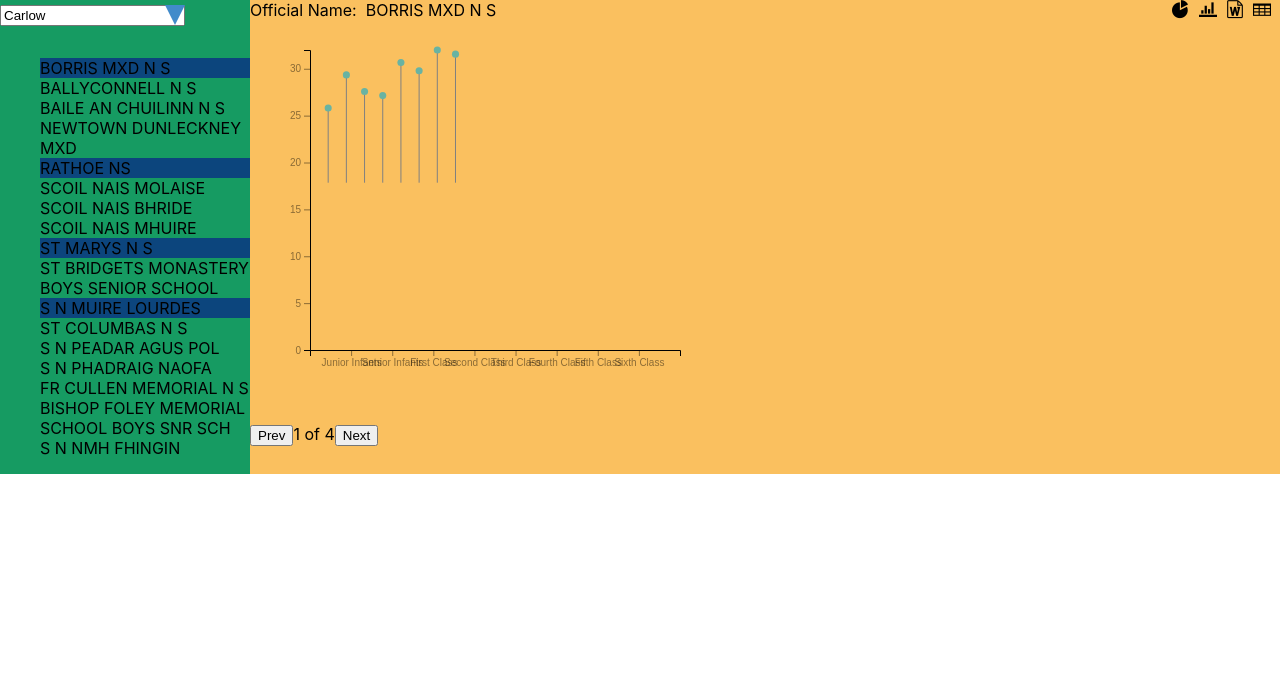
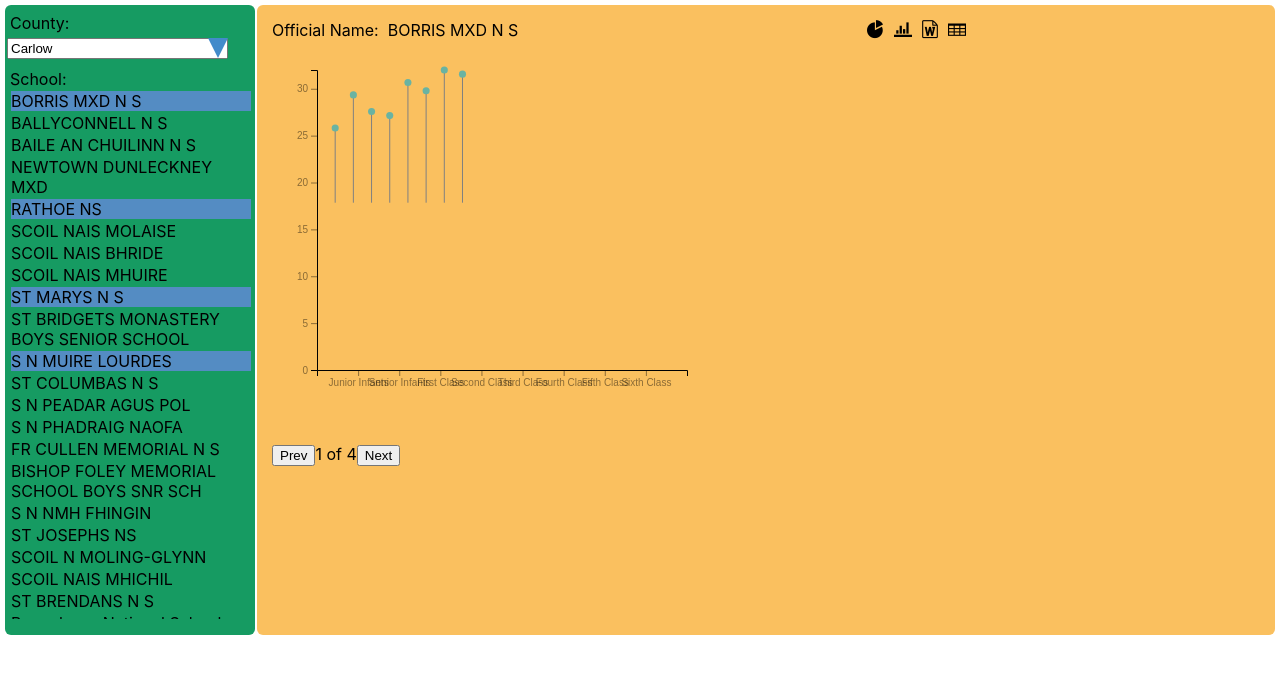
Before and after one commit to jimuyouyou/ieschools, a React (Create React App) app: page /home in a window 1280 px wide. Shown: the top 674 px of the page. Built offline with nearby package versions, Linux system fonts and the light colour scheme.

Commit message:
backgrounds

```diff
--- a/src/features/main/Main.tsx
+++ b/src/features/main/Main.tsx
@@ -59,8 +59,14 @@ export function Main() {
   return (
     <div className='main-wrapper'>
       <div className='main-selection-wrapper'>
-        <Dropdown items={cts} onChange={handleOnCountyChange} value={selectedCounty} />
-        <ListBox items={schools} onChange={handleOnSchoolChange} value={selectedSchools} />
+        <div className='county-wrapper'>
+          <div className='selection-label'>County:</div>
+          <Dropdown items={cts} onChange={handleOnCountyChange} value={selectedCounty} />
+        </div>
+        <div className='school-wrapper'>
+          <div className='selection-label'>School:</div>
+          <ListBox items={schools} onChange={handleOnSchoolChange} value={selectedSchools} />
+        </div>
         {/* <button onClick={handleGetReport}>Generate Report</button> */}
       </div>
       <div className='main-report-wrapper'>
--- a/src/styles/base.scss
+++ b/src/styles/base.scss
@@ -5,7 +5,9 @@ $yellow    : #f0ac01;
 $dark-blue : #00005c;
 
 $blue         : #0c457d;
+$blue2        : #548cc3;
 $light-blue   : #428bca;
+$lighter-blue : #add0ea;
 $red          : #d9534f;
 $light-gray   : #ffefdb;
 $light-yellow : #ffbe4f;
@@ -13,4 +15,25 @@ $best-yellow  : #fac05f;
 
 body {
   background-color: $white;
+
+
+  /* width */
+  ::-webkit-scrollbar {
+    width: 10px;
+  }
+
+  /* Track */
+  ::-webkit-scrollbar-track {
+    background: #888;
+  }
+
+  /* Handle */
+  ::-webkit-scrollbar-thumb {
+    background: $light-blue;
+  }
+
+  /* Handle on hover */
+  ::-webkit-scrollbar-thumb:hover {
+    background: $light-blue;
+  }
 }
--- a/src/styles/d3chart.scss
+++ b/src/styles/d3chart.scss
@@ -1,5 +1,8 @@
 .d3-chart-wrapper {
   .label-wrapper {
+    margin-left: 15px;
+    margin-top : 15px;
+
     .label-title {
       display: inline-block;
     }
@@ -8,4 +11,8 @@
       display: inline-block;
     }
   }
+
+  .d3-footer {
+    margin-left: 15px;
+  }
 }
--- a/src/styles/dropdown.scss
+++ b/src/styles/dropdown.scss
@@ -1,5 +1,13 @@
 .dropdown-wrapper {
-  width: fit-content;
+  width: auto;
+
+  .dropdown-search-input {
+    display     : inline-block;
+    width       : 85%;
+    margin      : 2px auto;
+    margin-left : 2px;
+    padding-left: 2px;
+  }
 
   .arrow-down {
     display     : inline-block;
@@ -15,9 +23,12 @@
   }
 
   .dropdown-items {
-    max-height: 400px;
-    overflow-y: auto;
-
+    max-height          : 550px;
+    overflow-y          : auto;
+    padding-inline-start: 6px;
+    background-color    : $lighter-blue;
+    margin-block-end    : 0;
+    margin-block-start  : 0;
 
     .dropdown-item {
       list-style: none;
--- a/src/styles/listbox.scss
+++ b/src/styles/listbox.scss
@@ -2,16 +2,20 @@
   width: fit-content;
 
   .listbox-items {
-    max-height: 400px;
-    overflow-y: auto;
-
+    max-height          : 530px;
+    overflow-y          : auto;
+    padding-inline-start: 6px;
+    margin-block-start  : 0;
+    margin-block-end    : 0;
 
     .listbox-item {
-      list-style: none;
-      cursor    : pointer;
+      list-style  : none;
+      cursor      : pointer;
+      margin      : 2px 0;
+      margin-right: 4px;
 
       &.selected {
-        background-color: $blue;
+        background-color: $blue2;
       }
     }
   }
--- a/src/styles/main.scss
+++ b/src/styles/main.scss
@@ -1,19 +1,36 @@
 .main-wrapper {
+  margin        : 5px;
   display       : flex;
   flex-direction: row;
 
   .main-selection-wrapper {
-    flex-grow : 1;
-    background: $green;
-    max-width : 250px;
+    flex-grow    : 1;
+    background   : $green;
+    width        : 250px;
+    min-width    : 250px;
+    max-width    : 250px;
+    min-height   : 630px;
+    border-radius: 6px;
+
+    .selection-label {
+      margin-left: 5px;
+      margin-top: 8px;
+    }
   }
 
   .main-report-wrapper {
     flex-grow       : 10;
     background-color: $best-yellow;
+    border-radius   : 6px;
+    margin-left     : 2px;
 
     .icons-wrapper {
-      float: right;
+      float     : right;
+      margin-top: 15px;
+
+      @media screen and (min-width: 1024px) {
+        margin-right: 300px;
+      }
 
       .report-icon {
         cursor   : pointer;
```
